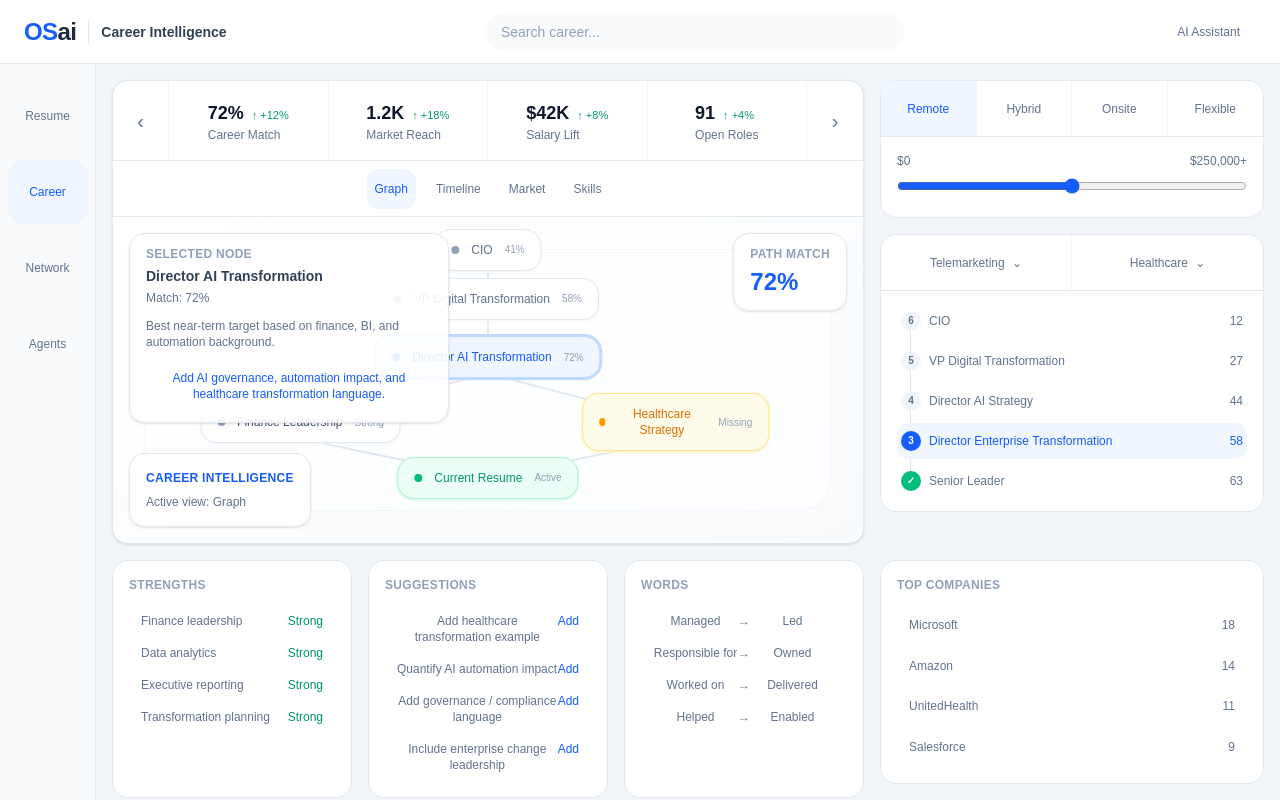
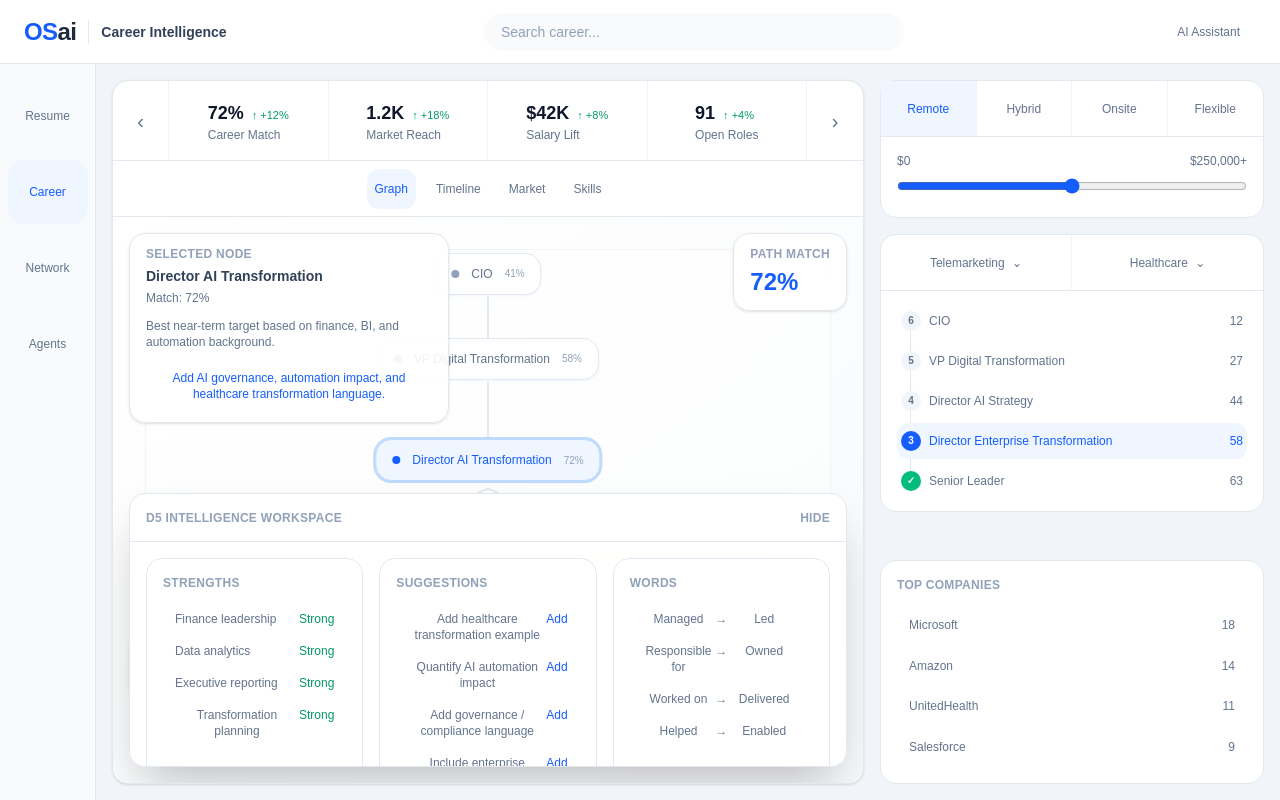
Before and after one commit to OrbitSystemsAi/career-pivot, a Next.js app: page / in a window 1280 px wide. Built offline with nearby package versions, Linux system fonts and the light colour scheme.

Commit message:
Render floating D5 workspace inside D3 visualization

```diff
--- a/core/shell/AppShell.tsx
+++ b/core/shell/AppShell.tsx
@@ -2,7 +2,6 @@ import D1GlobalHeaderFrame from "./frames/D1GlobalHeaderFrame";
 import D2NavigationFrame from "./frames/D2NavigationFrame";
 import D3WorkspaceFrame from "./frames/D3WorkspaceFrame";
 import D4UtilityFrame from "./frames/D4UtilityFrame";
-import D5BottomWorkspaceFrame from "./frames/D5BottomWorkspaceFrame";
 
 export default function AppShell() {
   return (
@@ -12,11 +11,9 @@ export default function AppShell() {
       <div className="flex min-h-0 flex-1">
         <D2NavigationFrame />
 
-        <main className="grid min-h-0 flex-1 grid-cols-[1fr_24rem] grid-rows-[minmax(0,1fr)_14rem] gap-4 p-4">
+        <main className="grid min-h-0 flex-1 grid-cols-[minmax(0,1fr)_24rem] gap-4 p-4">
           <D3WorkspaceFrame />
-          <D4UtilityFrame section="top" />
-          <D5BottomWorkspaceFrame />
-          <D4UtilityFrame section="bottom" />
+          <D4UtilityFrame />
         </main>
       </div>
     </div>
--- a/core/shell/frames/D4UtilityFrame.tsx
+++ b/core/shell/frames/D4UtilityFrame.tsx
@@ -3,11 +3,7 @@
 import { getActiveModulePanels } from "@/core/moduleEngine/getActiveModulePanels";
 import { useOSState } from "@/core/state/OSStateProvider";
 
-type Props = {
-  section: "top" | "bottom";
-};
-
-export default function D4UtilityFrame({ section }: Props) {
+export default function D4UtilityFrame() {
   const { activeModule, activeView } = useOSState();
   const { panels } = getActiveModulePanels(activeModule, activeView);
 
@@ -15,21 +11,17 @@ export default function D4UtilityFrame({ section }: Props) {
   const UtilityMiddle = panels.utilityMiddle;
   const UtilityBottom = panels.utilityBottom;
 
-  if (section === "bottom") {
-    return (
-      <aside className="h-full min-h-0">
-        <UtilityBottom />
-      </aside>
-    );
-  }
-
   return (
-    <aside className="flex h-full min-h-0 flex-col gap-4">
+    <aside className="flex min-h-0 flex-col gap-4">
       <UtilityTop />
 
       <div className="min-h-0 flex-1">
         <UtilityMiddle />
       </div>
+
+      <div className="h-56 shrink-0">
+        <UtilityBottom />
+      </div>
     </aside>
   );
 }
--- a/core/shell/frames/D5BottomWorkspaceFrame.tsx
+++ b/core/shell/frames/D5BottomWorkspaceFrame.tsx
@@ -1,13 +1,30 @@
+"use client";
+
+import { useState } from "react";
+import D5BottomCenterPanel from "../panels/D5BottomCenterPanel";
 import D5BottomLeftPanel from "../panels/D5BottomLeftPanel";
-import D5BottomCenterPanel from "../panels/D5BottomCenterPanel";
 import D5BottomRightPanel from "../panels/D5BottomRightPanel";
 
 export default function D5BottomWorkspaceFrame() {
+  const [isOpen, setIsOpen] = useState(true);
+
   return (
-    <section className="grid h-full min-h-0 grid-cols-3 gap-4">
-      <D5BottomLeftPanel />
-      <D5BottomCenterPanel />
-      <D5BottomRightPanel />
+    <section className="absolute bottom-4 left-4 right-4 z-50 overflow-hidden rounded-2xl border border-slate-200 bg-white/95 shadow-2xl backdrop-blur">
+      <button
+        onClick={() => setIsOpen((current) => !current)}
+        className="flex h-12 w-full items-center justify-between border-b border-slate-200 px-4 text-xs font-semibold uppercase tracking-wide text-slate-400 hover:bg-blue-50 hover:text-blue-600"
+      >
+        <span>D5 Intelligence Workspace</span>
+        <span>{isOpen ? "Hide" : "Show"}</span>
+      </button>
+
+      {isOpen && (
+        <div className="grid h-56 grid-cols-3 gap-4 p-4">
+          <D5BottomLeftPanel />
+          <D5BottomCenterPanel />
+          <D5BottomRightPanel />
+        </div>
+      )}
     </section>
   );
 }
--- a/core/shell/panels/D3VisualizationPanel.tsx
+++ b/core/shell/panels/D3VisualizationPanel.tsx
@@ -2,6 +2,7 @@
 
 import { getActiveModulePanels } from "@/core/moduleEngine/getActiveModulePanels";
 import { useOSState } from "@/core/state/OSStateProvider";
+import D5BottomWorkspaceFrame from "../frames/D5BottomWorkspaceFrame";
 
 export default function D3VisualizationPanel() {
   const { activeModule, activeView } = useOSState();
@@ -13,10 +14,10 @@ export default function D3VisualizationPanel() {
     module.views.find((view) => view.id === activeView)?.label ?? "Overview";
 
   return (
-    <div className="relative flex flex-1 overflow-hidden bg-gradient-to-br from-white to-slate-50">
+    <div className="relative min-h-0 flex-1 overflow-hidden bg-gradient-to-br from-white to-slate-50">
       <Visualization />
 
-      <div className="absolute bottom-4 left-4 rounded-2xl border border-slate-200 bg-white/90 p-4 shadow-sm">
+      <div className="absolute bottom-20 left-4 z-30 rounded-2xl border border-slate-200 bg-white/90 p-4 shadow-sm">
         <div className="text-xs font-semibold uppercase tracking-wide text-blue-600">
           {module.description}
         </div>
@@ -25,6 +26,8 @@ export default function D3VisualizationPanel() {
           Active view: {activeViewLabel}
         </div>
       </div>
+
+      <D5BottomWorkspaceFrame />
     </div>
   );
 }
```
